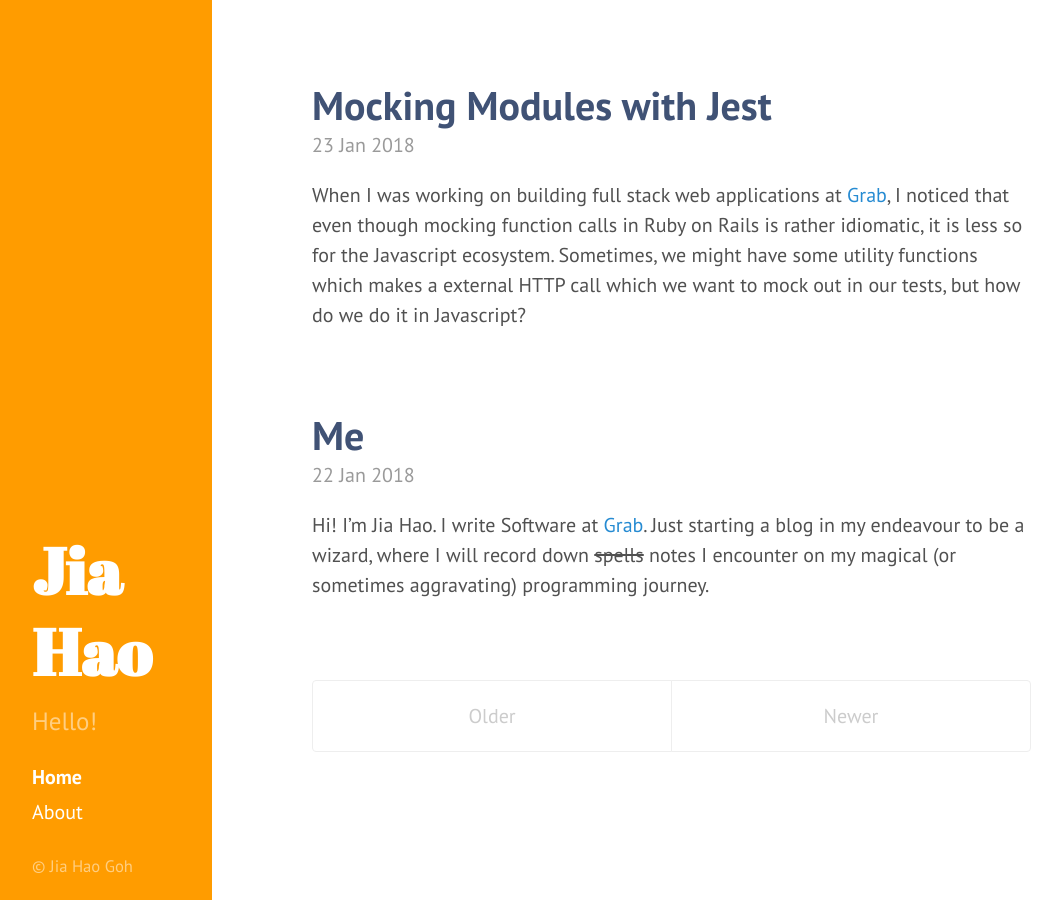
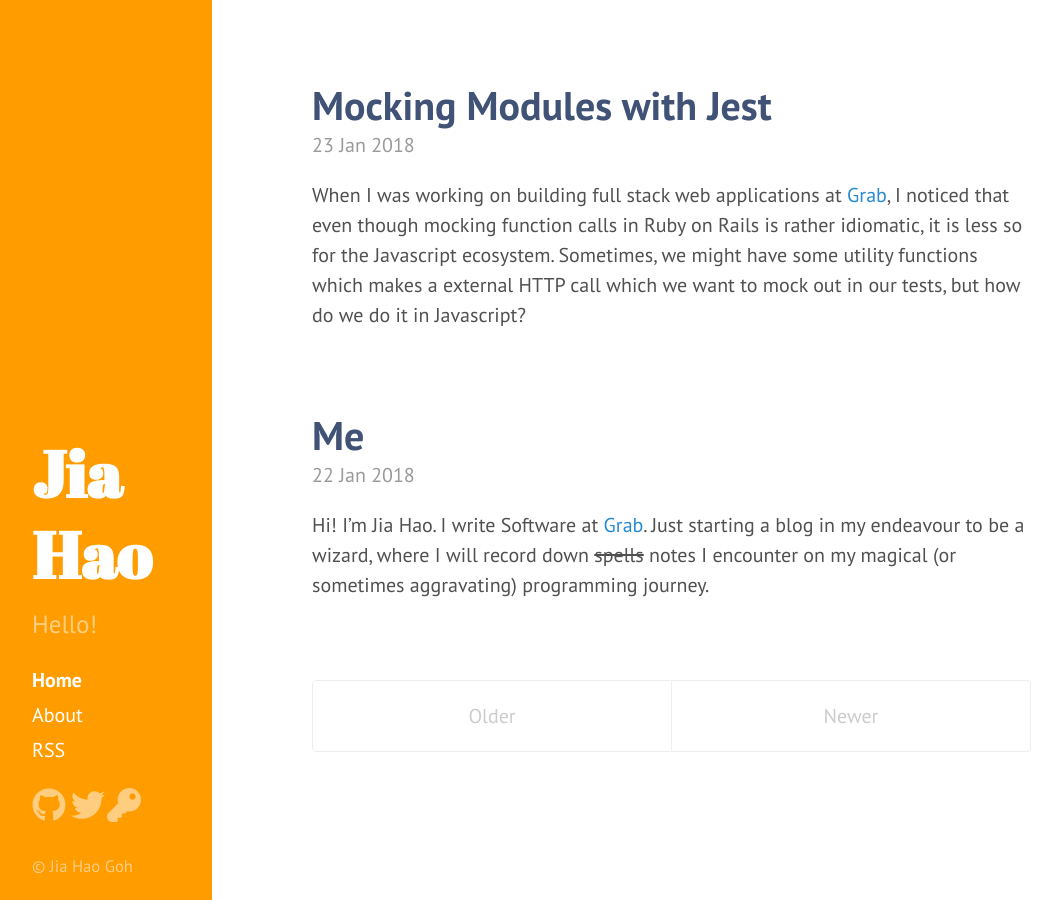
Before and after one commit to jiahaog/jiahao.codes, a Jekyll site: the page built from index.html, in a window 1280 px wide. Shown: the whole page, without its empty margins (8-1070 px from the left). Built offline with Jekyll 4.4.1, drawn with Linux system fonts in a browser that asks for light colours; the list of posts is cut into pages by our own code.

Commit message:
Add social icons

```diff
--- a/_includes/sidebar.html
+++ b/_includes/sidebar.html
@@ -19,8 +19,14 @@
           <a class="sidebar-nav-item{% if page.url == node.url %} active{% endif %}" href="{{ node.url }}">{{ node.title }}</a>
         {% endif %}
       {% endfor %}
+      <a class="sidebar-nav-item" href="{{ site.baseurl }}/atom.xml" target="_blank">RSS</a>
     </nav>
 
+    <nav>
+      <a class="profile-link" href="https://github.com/jiahaog" target="_blank"><img class="profile-icon" src="{{ site.baseurl }}/svg/github.svg" alt="GitHub Profile"/></a>
+      <a class="profile-link" href="https://twitter.com/jiahaog" target="_blank"><img class="profile-icon" src="{{ site.baseurl }}/svg/twitter.svg" alt="Twitter Profile"/></a>
+      <a class="profile-link" href="https://keybase.io/jiahaog" target="_blank"><img class="profile-icon" src="{{ site.baseurl }}/svg/key.svg" alt="Keybase Profile"/></a>
+    </nav>
     <small>
       &copy; Jia Hao Goh
     </small>
--- a/css/styles.scss
+++ b/css/styles.scss
@@ -252,3 +252,15 @@ a.sidebar-nav-item:focus {
 .theme-base-0f .related-posts li a:hover {
   color: #8f5536;
 }
+
+.profile-icon {
+  width: 1.7rem;
+  height: 1.7rem;
+  display: inline-block;
+}
+
+// The key looks too far off from the other elements because of it's non-regular shape, so we shift
+// it back a little
+.profile-link:last-child {
+  margin-left: -0.2rem;
+}
```
Also changed, not shown: svg/github.svg (added), svg/key.svg (added), svg/twitter.svg (added).
